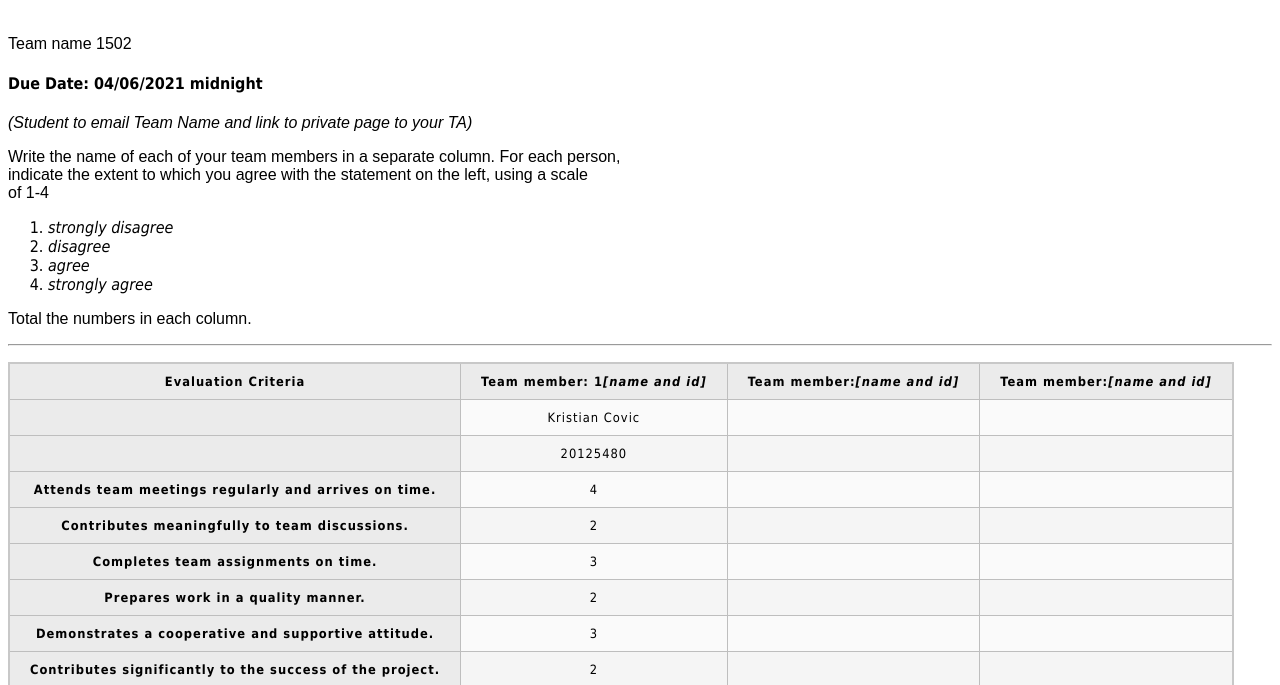
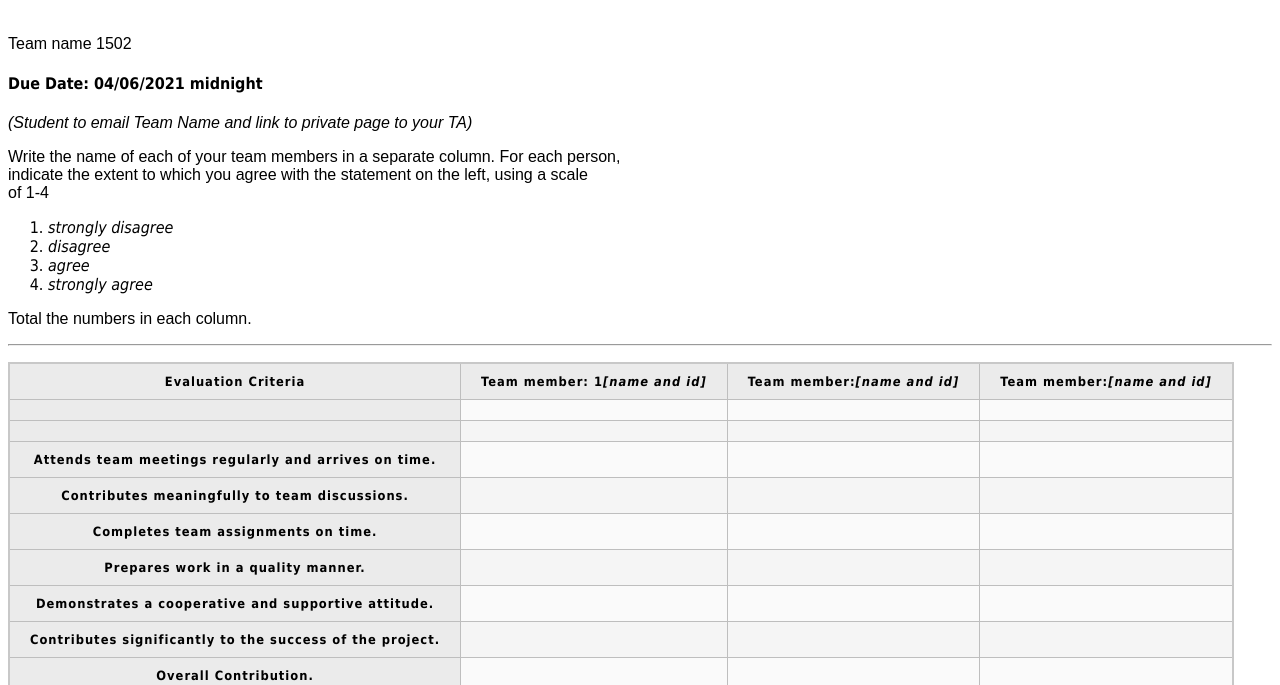
Before and after one commit to MesopotatoMan/Mesopotato.github.io, a plain HTML site: page Misc/evaluation.html in a window 1280 px wide. Shown: the part 266-951 px from the top of the page. Drawn offline with Linux system fonts and the light colour scheme.

Commit message:
Cleared evaluation
I cleared the evaluation of my information. I think its meant to be left blank as we hand this in separatley

```diff
--- a/Misc/evaluation.html
+++ b/Misc/evaluation.html
@@ -50,58 +50,58 @@
 	</p>
 	<p align = "left"</p>
 		<th scope="row"></th>
-		<td>Kristian Covic</td>
+		<td></td>
 		<td></td>
         <td></td>
 
    </tr>
 	<p align = "left"</p>
 		<th scope="row"></th>
-		<td>20125480</td>
+		<td></td>
 		<td></td>
         <td></td>
 
    </tr>
 		<p align = "left"</p>
 		<th scope="row">Attends team meetings regularly and arrives on time.</th>
-		<td>4</td>
+		<td></td>
 		<td></td>
         <td></td>
 
    </tr>
 	<p align = "left"</p>
 	<th scope="row">Contributes meaningfully to team discussions.</th>
-        <td>2</td>
+        <td></td>
 		<td></td>
         <td></td>
 
     </tr>
 	<th scope="row">Completes team assignments on time.</th>
-        <td>3</td>
+        <td></td>
 		<td></td>
         <td></td>
 
     </tr>
 	<th scope="row">Prepares work in a quality manner.</th>
-        <td>2</td>
+        <td></td>
 		<td></td>
         <td></td>
 
     </tr>
 	<th scope="row">Demonstrates a cooperative and supportive attitude.</th>
-        <td>3</td>
+        <td></td>
 		<td></td>
         <td></td>
 
     </tr>
 	<th scope="row">Contributes significantly to the success of the project.</th>
-        <td>2</td>
+        <td></td>
 		<td></td>
         <td></td>
 
     </tr>
 	<th scope="row">Overall Contribution.</th>
-        <td>2</td>
+        <td></td>
 		<td></td>
         <td></td>
 
@@ -109,7 +109,7 @@
 
    </tr><th scope="row">Team Member Total.</th>
 
-		<td>18</td>
+		<td></td>
 		<td></td>
         <td></td>
 
```
